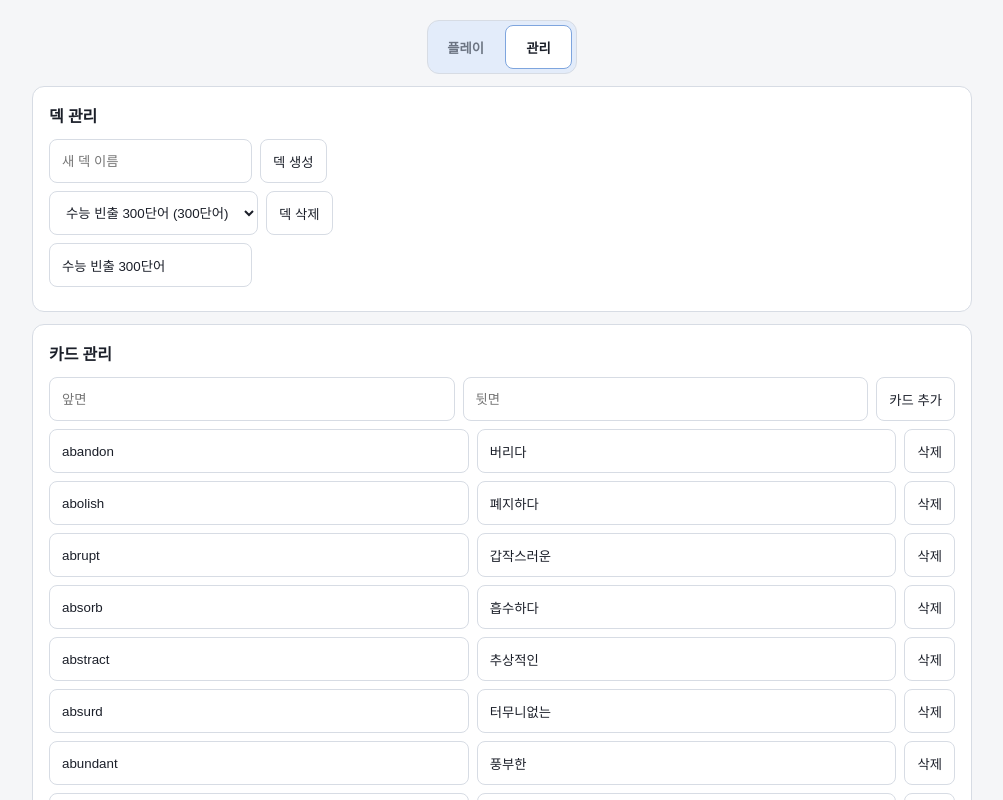
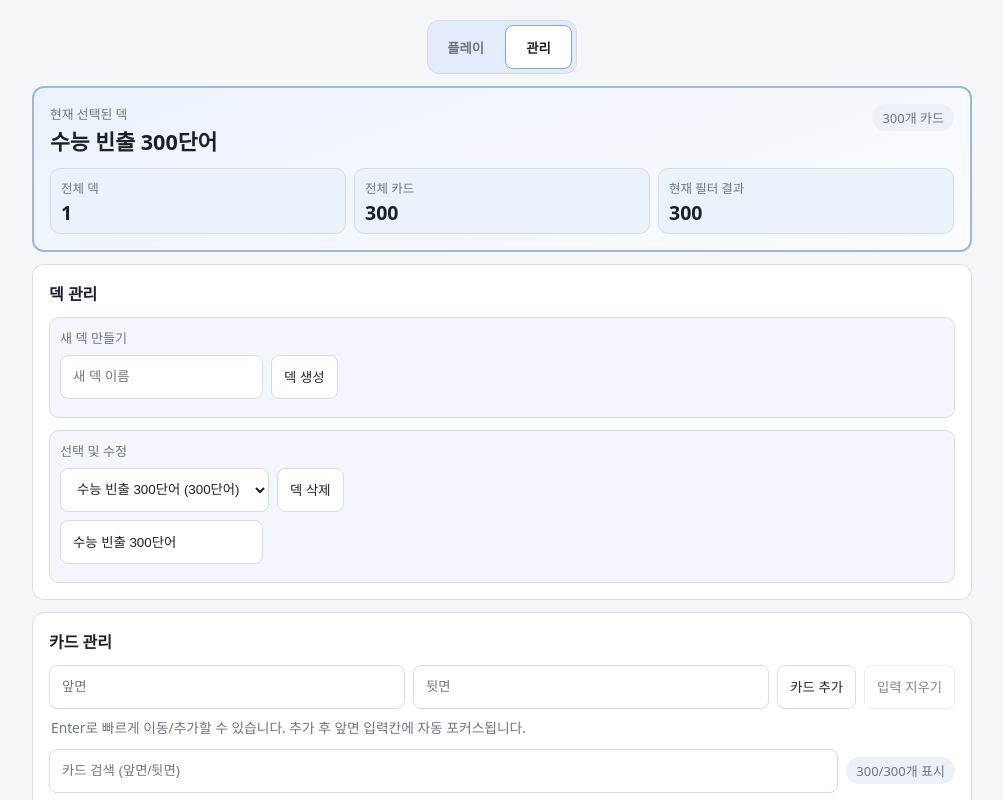
Before and after one commit to itjustcloud/flashcards, a React (Vite) app: page / in a window 1280 px wide. Both pictures are taken after a click on the button "관리". Shown: the top 800 px of the page, without its empty margins (138-1141 px from the left). Built offline with nearby package versions, Linux system fonts and the light colour scheme.

Commit message:
feat: overhaul manage screen usability

```diff
--- a/src/App.tsx
+++ b/src/App.tsx
@@ -43,6 +43,7 @@ export default function App() {
   const [deckNameInput, setDeckNameInput] = useState('');
   const [cardFrontInput, setCardFrontInput] = useState('');
   const [cardBackInput, setCardBackInput] = useState('');
+  const [cardFilterQuery, setCardFilterQuery] = useState('');
   const [importMode, setImportMode] = useState<'merge' | 'overwrite'>('merge');
   const [statusMessage, setStatusMessage] = useState('');
   const [isFullscreen, setIsFullscreen] = useState(false);
@@ -100,6 +101,19 @@ export default function App() {
     () => state.decks.find((deck) => deck.id === state.selectedDeckId) ?? null,
     [state.decks, state.selectedDeckId]
   );
+  const totalCardCount = useMemo(
+    () => state.decks.reduce((sum, deck) => sum + deck.cards.length, 0),
+    [state.decks]
+  );
+  const filteredCards = useMemo(() => {
+    if (!selectedDeck) return [];
+    const query = cardFilterQuery.trim().toLowerCase();
+    if (!query) return selectedDeck.cards;
+    return selectedDeck.cards.filter(
+      (card) =>
+        card.front.toLowerCase().includes(query) || card.back.toLowerCase().includes(query)
+    );
+  }, [cardFilterQuery, selectedDeck]);
 
   const queue = useMemo(() => {
     if (!selectedDeck) return [];
@@ -111,6 +125,10 @@ export default function App() {
   useEffect(() => {
     setQueueIndex((current) => clampIndex(current, queue.length));
   }, [queue.length]);
+
+  useEffect(() => {
+    setCardFilterQuery('');
+  }, [selectedDeck?.id]);
 
   useEffect(() => {
     if (!autoplay || queue.length === 0) {
@@ -240,6 +258,12 @@ export default function App() {
     if (added) {
       window.setTimeout(() => frontInputRef.current?.focus(), 0);
     }
+  };
+
+  const clearCardInputs = () => {
+    setCardFrontInput('');
+    setCardBackInput('');
+    window.setTimeout(() => frontInputRef.current?.focus(), 0);
   };
 
   const updateCard = (cardId: string, key: 'front' | 'back', value: string) => {
@@ -640,9 +664,35 @@ export default function App() {
 
       {activeTab === 'manage' && (
         <section className="manage-screen" aria-label="고급 관리">
+          <section className="panel manage-summary-panel" aria-label="선택된 덱 요약">
+            <div className="manage-summary-head">
+              <div>
+                <p className="manage-summary-label">현재 선택된 덱</p>
+                <h2>{selectedDeck?.name ?? '덱을 선택해 주세요'}</h2>
+              </div>
+              <span className="badge">{selectedDeck ? `${selectedDeck.cards.length}개 카드` : '덱 없음'}</span>
+            </div>
+            <div className="manage-summary-stats">
+              <div className="stat-tile">
+                <span className="stat-label">전체 덱</span>
+                <strong>{state.decks.length}</strong>
+              </div>
+              <div className="stat-tile">
+                <span className="stat-label">전체 카드</span>
+                <strong>{totalCardCount}</strong>
+              </div>
+              <div className="stat-tile">
+                <span className="stat-label">현재 필터 결과</span>
+                <strong>{selectedDeck ? filteredCards.length : 0}</strong>
+              </div>
+            </div>
+          </section>
+
           <section className="panel advanced-panel">
             <h2>덱 관리</h2>
-            <div className="panel-body">
+            <div className="panel-body deck-manage-body">
+              <div className="manage-group">
+                <p className="group-label">새 덱 만들기</p>
                 <div className="row wrap">
                   <input
                     placeholder="새 덱 이름"
@@ -651,7 +701,10 @@ export default function App() {
                   />
                   <button onClick={createDeck}>덱 생성</button>
                 </div>
+              </div>
 
+              <div className="manage-group">
+                <p className="group-label">선택 및 수정</p>
                 <div className="row wrap">
                   <select
                     aria-label="관리용 덱 선택"
@@ -679,6 +732,8 @@ export default function App() {
                     />
                   </div>
                 )}
+                {!selectedDeck && <p className="helper-text">수정하거나 카드를 추가하려면 먼저 덱을 선택하세요.</p>}
+              </div>
             </div>
           </section>
 
@@ -705,11 +760,39 @@ export default function App() {
                 <button onClick={handleAddCardClick} disabled={!selectedDeck}>
                   카드 추가
                 </button>
+                <button
+                  type="button"
+                  onClick={clearCardInputs}
+                  disabled={!selectedDeck || (!cardFrontInput && !cardBackInput)}
+                >
+                  입력 지우기
+                </button>
+              </div>
+              <p className="helper-text">Enter로 빠르게 이동/추가할 수 있습니다. 추가 후 앞면 입력칸에 자동 포커스됩니다.</p>
+
+              {selectedDeck && (
+                <>
+                  <div className="cards-toolbar">
+                    <input
+                      aria-label="카드 검색"
+                      placeholder="카드 검색 (앞면/뒷면)"
+                      value={cardFilterQuery}
+                      onChange={(event) => setCardFilterQuery(event.target.value)}
+                    />
+                    <span className="badge">
+                      {filteredCards.length}/{selectedDeck.cards.length}개 표시
+                    </span>
                   </div>
 
-              {selectedDeck && (
-                <div className="cards-list">
-                  {selectedDeck.cards.map((card) => (
+                  <div className="cards-table-wrap">
+                    <div className="cards-table-head" aria-hidden>
+                      <span>앞면</span>
+                      <span>뒷면</span>
+                      <span className="actions-head">삭제</span>
+                    </div>
+                    <div className="cards-table-body">
+                      {filteredCards.length > 0 ? (
+                        filteredCards.map((card) => (
                           <div key={card.id} className="card-edit-row">
                             <input
                               aria-label="카드 앞면"
@@ -721,13 +804,28 @@ export default function App() {
                               value={card.back}
                               onChange={(event) => updateCard(card.id, 'back', event.target.value)}
                             />
-                      <button onClick={() => deleteCard(card.id)} aria-label="카드 삭제">
+                            <button
+                              className="delete-icon-button"
+                              onClick={() => deleteCard(card.id)}
+                              aria-label="카드 삭제"
+                              title="카드 삭제"
+                            >
                               삭제
                             </button>
                           </div>
-                  ))}
+                        ))
+                      ) : (
+                        <p className="empty-state">
+                          {selectedDeck.cards.length === 0
+                            ? '아직 카드가 없습니다. 위 입력창에서 첫 카드를 추가해 보세요.'
+                            : '검색 결과가 없습니다. 검색어를 바꿔보세요.'}
+                        </p>
+                      )}
                     </div>
+                  </div>
+                </>
               )}
+              {!selectedDeck && <p className="empty-state">카드를 관리하려면 먼저 덱을 선택하세요.</p>}
             </div>
           </section>
 
--- a/src/styles.css
+++ b/src/styles.css
@@ -483,9 +483,82 @@ button:active:not(:disabled) {
   margin-top: 12px;
 }
 
+.manage-summary-panel {
+  border-width: 2px;
+  border-color: color-mix(in srgb, var(--accent) 30%, var(--border));
+  background: linear-gradient(
+    160deg,
+    color-mix(in srgb, var(--surface) 92%, var(--accent)),
+    color-mix(in srgb, var(--surface) 98%, var(--accent))
+  );
+}
+
+.manage-summary-head {
+  display: flex;
+  align-items: flex-start;
+  justify-content: space-between;
+  gap: 10px;
+}
+
+.manage-summary-head h2 {
+  margin: 2px 0 0;
+  font-size: clamp(1.05rem, 2.7vw, 1.35rem);
+}
+
+.manage-summary-label {
+  margin: 0;
+  font-size: 0.8rem;
+  color: var(--muted);
+}
+
+.manage-summary-stats {
+  margin-top: 12px;
+  display: grid;
+  grid-template-columns: repeat(3, minmax(0, 1fr));
+  gap: 8px;
+}
+
+.stat-tile {
+  border: 1px solid var(--border);
+  border-radius: 10px;
+  padding: 10px;
+  background: color-mix(in srgb, var(--surface) 92%, var(--accent));
+}
+
+.stat-label {
+  display: block;
+  font-size: 0.78rem;
+  color: var(--muted);
+}
+
+.stat-tile strong {
+  display: block;
+  margin-top: 6px;
+  font-size: 1.22rem;
+  line-height: 1;
+}
+
+.deck-manage-body {
+  display: grid;
+  gap: 12px;
+}
+
+.manage-group {
+  border: 1px solid var(--border);
+  border-radius: 10px;
+  padding: 10px;
+  background: color-mix(in srgb, var(--surface) 95%, var(--accent));
+}
+
+.group-label {
+  margin: 0 0 8px;
+  font-size: 0.82rem;
+  color: var(--muted);
+}
+
 .quick-add-row {
   display: grid;
-  grid-template-columns: 1fr 1fr auto;
+  grid-template-columns: minmax(0, 1fr) minmax(0, 1fr) auto auto;
   gap: 8px;
   align-items: center;
 }
@@ -494,17 +567,86 @@ button:active:not(:disabled) {
   min-width: 0;
 }
 
-.cards-list {
+.helper-text {
+  margin: 8px 2px 0;
+  color: var(--muted);
+  font-size: 0.86rem;
+}
+
+.cards-toolbar {
+  margin-top: 12px;
+  display: flex;
+  gap: 8px;
+  align-items: center;
+}
+
+.cards-toolbar input {
+  flex: 1;
+}
+
+.cards-table-wrap {
+  margin-top: 8px;
+  border: 1px solid var(--border);
+  border-radius: 12px;
+  overflow: hidden;
+  background: color-mix(in srgb, var(--surface) 97%, var(--accent));
+}
+
+.cards-table-head {
   display: grid;
+  grid-template-columns: minmax(190px, 1fr) minmax(190px, 1fr) 68px;
   gap: 8px;
-  overflow-x: auto;
+  position: sticky;
+  top: 0;
+  z-index: 1;
+  padding: 10px 10px 8px;
+  border-bottom: 1px solid var(--border);
+  background: color-mix(in srgb, var(--surface) 88%, var(--accent));
+  color: var(--muted);
+  font-size: 0.82rem;
+  font-weight: 700;
+  letter-spacing: 0.02em;
+}
+
+.actions-head {
+  text-align: center;
+}
+
+.cards-table-body {
+  max-height: min(52vh, 440px);
+  overflow: auto;
+  overscroll-behavior: contain;
+}
+
+.cards-table-body .card-edit-row:first-child {
+  border-top: none;
 }
 
 .card-edit-row {
   display: grid;
-  grid-template-columns: 1fr 1fr auto;
+  grid-template-columns: minmax(190px, 1fr) minmax(190px, 1fr) 68px;
   gap: 8px;
-  min-width: 420px;
+  align-items: center;
+  padding: 8px 10px;
+  border-top: 1px solid color-mix(in srgb, var(--border) 80%, transparent);
+}
+
+.delete-icon-button {
+  min-height: 38px;
+  padding: 0;
+  width: 100%;
+  font-size: 0.78rem;
+  border-radius: 8px;
+  color: var(--danger);
+  border-color: color-mix(in srgb, var(--danger) 45%, var(--border));
+  background: color-mix(in srgb, var(--surface) 95%, var(--danger));
+}
+
+.empty-state {
+  margin: 0;
+  padding: 16px 12px;
+  color: var(--muted);
+  text-align: center;
 }
 
 .status {
@@ -567,16 +709,46 @@ button:active:not(:disabled) {
     min-height: 48px;
   }
 
+  .manage-summary-stats {
+    grid-template-columns: repeat(2, minmax(0, 1fr));
+  }
+
+  .manage-summary-stats .stat-tile:last-child {
+    grid-column: 1 / -1;
+  }
+
+  .cards-toolbar {
+    flex-direction: column;
+    align-items: stretch;
+  }
+
   .quick-add-row {
-    grid-template-columns: 1fr 1fr auto;
+    grid-template-columns: 1fr 1fr;
+    gap: 6px;
   }
 
   .quick-add-row button {
-    white-space: nowrap;
+    min-height: 42px;
+  }
+
+  .cards-table-head {
+    position: sticky;
+    top: 0;
+    z-index: 1;
   }
 
   .card-edit-row {
-    min-width: 520px;
+    grid-template-columns: 1fr 1fr 58px;
+    padding: 8px;
+  }
+
+  .cards-table-head {
+    grid-template-columns: 1fr 1fr 58px;
+    padding: 8px;
+  }
+
+  .cards-table-body {
+    max-height: min(50vh, 360px);
   }
 }
 
```
Lines whose indentation alone changed are shown as unchanged.
